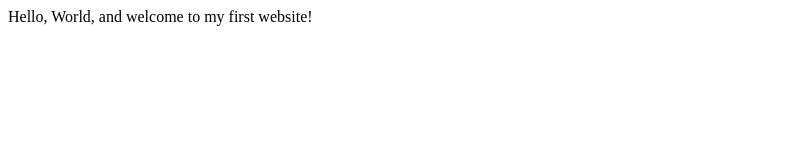
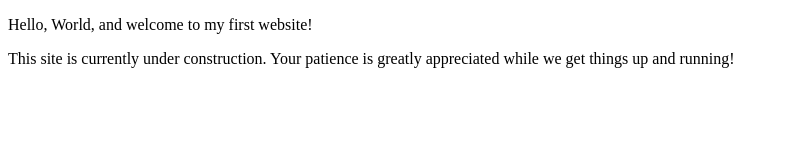
Before and after one commit to Campbelltra/Campbelltra.github.io, a plain HTML site: page index.html in a window 1280 px wide. Shown: the whole page, without its empty margins (0-788 px from the left). Drawn offline with Linux system fonts and the light colour scheme.

Commit message:
Update index.html

```diff
--- a/index.html
+++ b/index.html
@@ -3,9 +3,11 @@
     <head>
         <meta charset="utf-8">
         <meta name="viewport" content="width=device-width, initial-scale=1.0">
-        <title>My First Website</title>
+        <meta name="author" content="Travis Campbell">
+        <title>LC Legend Co. | Web Developer</title>
     </head>
     <body>
-       Hello, World, and welcome to my first website!
+       <p>Hello, World, and welcome to my first website!</p>
+       <p>This site is currently under construction. Your patience is greatly appreciated while we get things up and running!</p>
     </body>
 </html>
```
